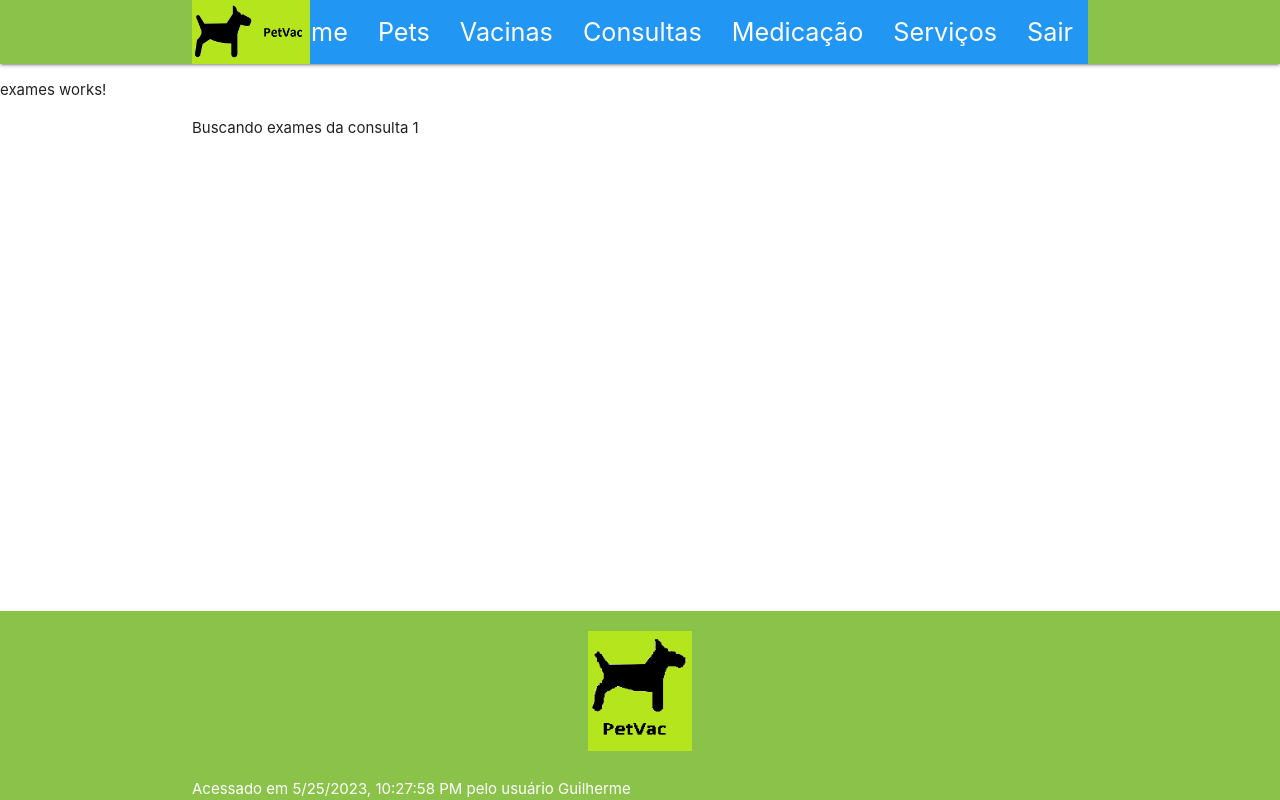
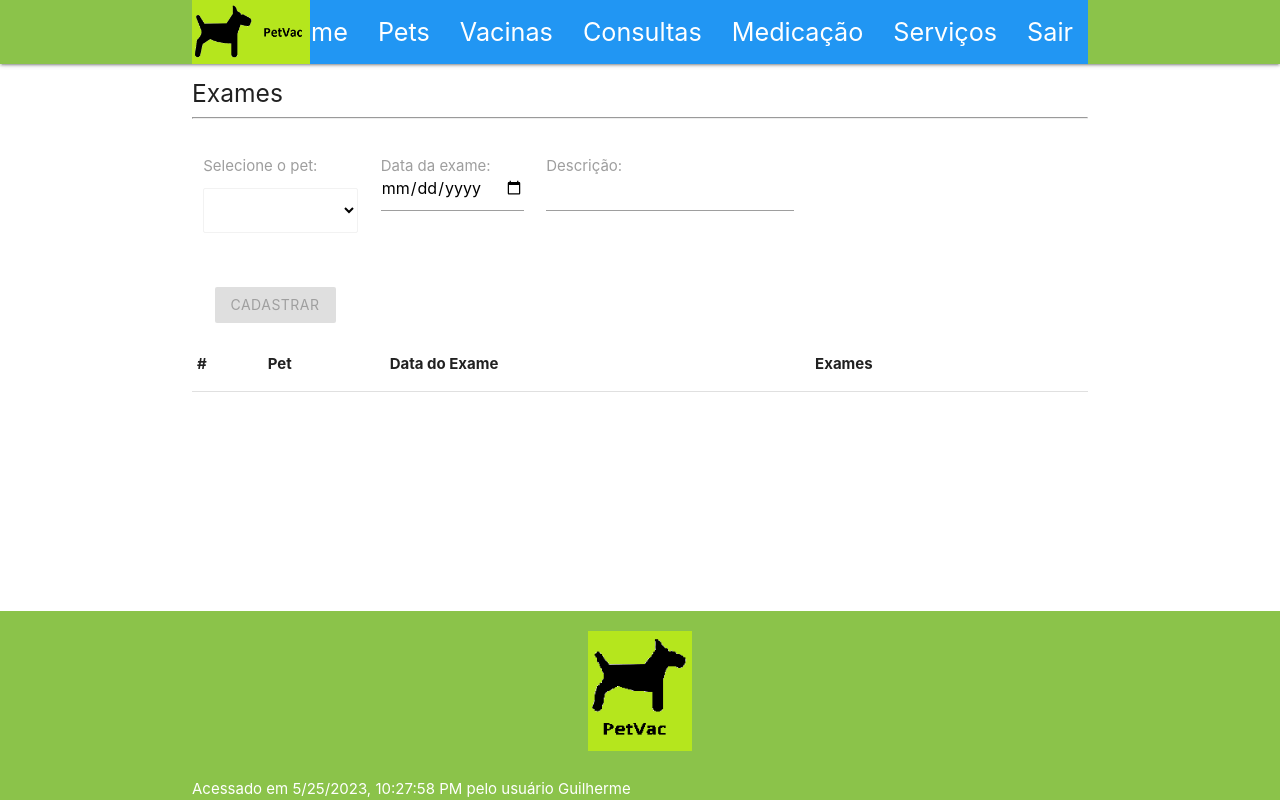
Before and after one commit to guilhermevicente/petvac, an Angular app: page /consultas/exames/1 in a window 1280 px wide. Built offline with nearby package versions, Linux system fonts and the light colour scheme; data requests are answered from the project's data file.

Commit message:
Implementação do crud de exames

```diff
--- a/db.json
+++ b/db.json
@@ -102,5 +102,27 @@
         }
       }
     }
+  ],
+  "exames": [
+    {
+      "id": 2,
+      "idConsulta": "2",
+      "data": "2023-06-06",
+      "pet": {
+        "id": "geE-Ibb",
+        "nome": "Lisa",
+        "dataNascimento": "2023-06-04",
+        "raca": {
+          "id": 11,
+          "nome": "Dachshund",
+          "especieId": 1
+        },
+        "especie": {
+          "id": 1,
+          "nome": "Cachorro"
+        }
+      },
+      "descricao": "urina"
+    }
   ]
 }
--- a/src/app/consultas/consultas.component.html
+++ b/src/app/consultas/consultas.component.html
@@ -51,7 +51,7 @@
           <td>{{ c.pet.nome }}</td>
           <td>{{ c.data | date : 'dd/MM/yyyy' }}</td>
           <td>
-            <a routerLink="" (click)="abrirExames()">
+            <a routerLink="" (click)="abrirExames(c.id)">
               <div><span>Agendar Exame</span></div>
             </a>
           </td>
--- a/src/app/consultas/consultas.component.ts
+++ b/src/app/consultas/consultas.component.ts
@@ -31,9 +31,9 @@ export class ConsultasComponent implements OnInit {
     }, 100);
   }
 
-  abrirExames() {
+  abrirExames(idConsulta: string) {
     //var idConsulta = (<HTMLInputElement>document.getElementById('id-consulta')).value;
-    this.router.navigate(['/consultas/exames', this.consulta.id]);
+    this.router.navigate(['/consultas/exames', idConsulta]);
   }
 
   onSubmit() {
--- a/src/app/exames/exames.component.html
+++ b/src/app/exames/exames.component.html
@@ -1,5 +1,71 @@
-<p>exames works!</p>
+<div class="container contact">
+  <h5>Exames</h5>
+  <hr />
+  <div class="row">
+    <div class="col s12">
+      <div id="mensagem" class="card-panel white-text" [class.red]="!this.isSuccess" [class.blue]="this.isSuccess" *ngIf="this.isShowMessage">
+        {{ this.message }}
+      </div>
+    </div>
+    <form class="col s12" #form="ngForm" (submit)="onSubmit()">
+      <div class="row">
+        <div class="input-field col">
+          <label for="select-pet">Selecione o pet:</label>
+          <br><br>
+          <select id="select-pet" name="select-pet" class="browser-default"
+            (change)="onChangePet()" [compareWith]="comparePets"
+            [(ngModel)]="this.exame.pet" #pet="ngModel" #petSelect required>
+            <option [ngValue]="{}" disabled>Selecione um pet</option>
+            <option *ngFor="let p of pets" [ngValue]="p">{{ p.nome }}</option>
+          </select>
+          <div class="red-text" [hidden]="pet.valid || pet.untouched">
+            Por favor, selecione um pet.
+          </div>
+        </div>
+        <div class="input-field col">
+          <label>Data da exame:</label>
+          <br>
+          <input id="dataexame-pet" name="dataexame-pet" type="date" class="validate" [(ngModel)]="this.exame.data" #dataexame="ngModel" required>
+          <div class="red-text" *ngIf="dataexame.errors?.['required'] && dataexame.touched">Por favor, informe a data da consulta do seu pet.</div>
+        </div>
+        <div class="input-field col">
+          <label>Descrição:</label>
+          <br>
+          <input id="descricao-pet" name="descricao-pet" type="text" class="validate" [(ngModel)]="this.exame.descricao" pattern="^[a-zA-Z0-9\s]+$" #descricao="ngModel" required/>
+          <div class="red-text" [hidden]="descricao.valid || descricao.untouched">Por favor, descreva o exame do pet.</div>
+          <div class="red-text" *ngIf="descricao.errors?.['required'] && descricao.touched">Por favor, descreva o exame do pet.</div>
+          <span class="helper-text" data-error="O campo é inválido" data-success="Ok!"></span>
+        </div>
+      </div>
+      <div class="input-field col">
+        <button class="btn waves-effect waves-light amber darken-4" type="submit" [disabled]="!form.valid">Cadastrar</button>
+      </div>
+    </form>
 
-<div class="container my-font">
-  Buscando exames da consulta {{ this.idConsulta }}
+    <table class="highlight">
+      <thead>
+        <tr>
+          <th>#</th>
+          <th>Pet</th>
+          <th>Data do Exame</th>
+          <th>Exames</th>
+          <th></th>
+        </tr>
+      </thead>
+
+      <tbody>
+        <tr *ngFor="let e of exames">
+          <td>{{ e.id }}</td>
+          <td>{{ e.pet.nome }}</td>
+          <td>{{ e.data | date : 'dd/MM/yyyy' }}</td>
+          <td>{{ e.descricao }}</td>
+          <td class="right">
+            <a><i class="material-icons my-icon-size" (click)="onEdit(e)">edit</i></a>
+            <a><i class="material-icons my-icon-size" (click)="onDelete(e.id)">delete</i></a>
+          </td>
+        </tr>
+      </tbody>
+    </table>
+
+  </div>
 </div>
--- a/src/app/exames/exames.component.ts
+++ b/src/app/exames/exames.component.ts
@@ -1,5 +1,12 @@
-import { Component } from '@angular/core';
+import { Component, OnInit, ViewChild, ElementRef} from '@angular/core';
 import { ActivatedRoute } from '@angular/router';
+import { Exame } from 'src/model/exame';
+import { Pet } from 'src/model/pet';
+import { ExameStorageService } from './exame-storage.service';
+import { NgForm } from '@angular/forms';
+import { Raca } from 'src/model/raca';
+import { Especie } from 'src/model/especie';
+import { PetStorageService } from '../pets/pet-storage.service';
 
 @Component({
   selector: 'app-exames',
@@ -7,14 +14,128 @@ import { ActivatedRoute } from '@angular/router';
   styleUrls: ['./exames.component.css']
 })
 export class ExamesComponent {
-  idConsulta: number;
+  @ViewChild('petSelect') petSelect!: ElementRef;
+  @ViewChild('form') form!: NgForm;
+  isSuccess!: boolean;
+  isShowMessage: boolean = false;
+  message!: string;
+  isSubmitted!: boolean;
+  exame!: Exame;
+  pets?: Pet[];
+  exames?: Exame[];
+  idConsulta: string;
 
-  constructor(private route: ActivatedRoute) {
-    this.idConsulta = 0;
+  constructor(private route: ActivatedRoute, private exameService: ExameStorageService, private petService: PetStorageService) {
+    setTimeout(() => {
+      M.FormSelect.init(this.petSelect.nativeElement);
+    }, 100);
+    this.idConsulta = '';
   }
 
   ngOnInit(): void {
-    let idConsulta: number = +this.route.snapshot.paramMap.get('idConsulta')!;
-    this.idConsulta = idConsulta;
+    this.exame = new Exame('', '', '', new Pet('', '', '', new Raca(0, '', 0), new Especie(0, '')), '');
+    this.idConsulta = this.route.snapshot.paramMap.get('idConsulta')!;
+    this.obterPets();
+    this.obterExames();
+  }
+
+  obterPets() {
+    this.petService.buscarPets().subscribe(
+      (data: Pet[]) => {
+        if (!data || data.length == 0) {
+          alert('Pets não encontrados!');
+        }
+        this.pets = data;
+      },
+      (error) => {
+        console.log('componente');
+        console.log(error);
+        alert(error.message);
+      }
+    );
+  }
+
+  onSubmit() {
+    this.isSubmitted = true;
+
+    if (!this.exameService.isExist(this.exame.id)) {
+      this.exame.idConsulta = this.idConsulta;
+      this.exameService.save(this.exame).subscribe(
+        (data) => {
+          this.isShowMessage = true;
+          this.isSuccess = true;
+          this.message = 'Sucesso ao cadastrar a consulta!';
+          this.form.reset();
+          this.exame = new Exame('', '', '', new Pet('', '', '', new Raca(0, '', 0), new Especie(0, '')), '');
+          this.obterExames();
+        },
+        (error) => {
+          alert('Não foi possível cadastrar o exame');
+        }
+      );
+    } else {
+      this.exameService.update(this.exame).subscribe(
+        (data) => {
+          this.isShowMessage = true;
+          this.isSuccess = true;
+          this.message = 'Sucesso ao atualizar o exame!';
+          this.form.reset();
+          this.exame = new Exame('', '', '', new Pet('', '', '', new Raca(0, '', 0), new Especie(0, '')), '');
+          this.obterExames();
+        },
+        (error) => {
+          alert('Não foi possível atualizar o exame');
+        }
+      );
+    }
+  }
+
+  obterExames() {
+    this.exameService.buscarExames().subscribe(
+      (data: Exame[]) => {
+        if (!data || data.length == 0) {
+          console.log('Não há exames para a consulta de id ' + this.idConsulta);
+        }
+        this.exames = data.filter((obj) => {
+          return obj.idConsulta === this.idConsulta;
+        });
+      },
+      (error) => {
+        console.log('componente');
+        console.log(error);
+        alert(error.message);
+      }
+    );
+  }
+
+  onChangePet() {}
+
+  comparePets(p1: Pet, p2: Pet) {
+    if (p1 != null && p2 != null) {
+      return p1.id == p2.id;
+    }
+    return false;
+  }
+
+  onEdit(exame: Exame) {
+    let cloneExame: Exame = Exame.clone(exame);
+    this.exame = cloneExame;
+  }
+
+  onDelete(id: string) {
+    this.exameService.delete(id).subscribe({
+      next: data => {
+        this.isShowMessage = true;
+        this.isSuccess = true;
+        this.message = 'Sucesso ao remover o exame!';
+        this.form.reset();
+        this.obterExames();
+      },
+      error: error => {
+        console.log('componente');
+        console.log(error);
+        alert(error.message);
+      }
+    });
   }
 }
--- a/src/app/util/routes-api.ts
+++ b/src/app/util/routes-api.ts
@@ -4,4 +4,5 @@ export class RoutesAPI {
   public static readonly PETS = 'http://localhost:3000/pets';
   public static readonly VACINAS = 'http://localhost:3000/vacinas';
   public static readonly CONSULTAS = 'http://localhost:3000/consultas';
+  public static readonly EXAMES = 'http://localhost:3000/exames';
 }
--- /dev/null
+++ b/src/model/exame.ts
@@ -0,0 +1,26 @@
+import { Pet } from 'src/model/pet';
+
+export class Exame {
+  id: string;
+  idConsulta: string;
+  data: string;
+  pet: Pet;
+  descricao: string;
+
+  constructor(id: string, idConsulta: string, data: string, pet: Pet, descricao: string) {
+    this.id = id;
+    this.idConsulta = idConsulta;
+    this.data = data;
+    this.pet = pet;
+    this.descricao = descricao;
+  }
+
+  public static clone(exame: Exame) {
+    let u: Exame = new Exame(exame.id, exame.idConsulta, exame.data, exame.pet, exame.descricao);
+    u.idConsulta = exame.idConsulta;
+    u.data = exame.data;
+    u.pet = exame.pet;
+    u.descricao = exame.descricao;
+    return u;
+  }
+}
```
Also changed, not shown: src/app/exames/exame-storage.service.ts (added, +63 -0 lines).
